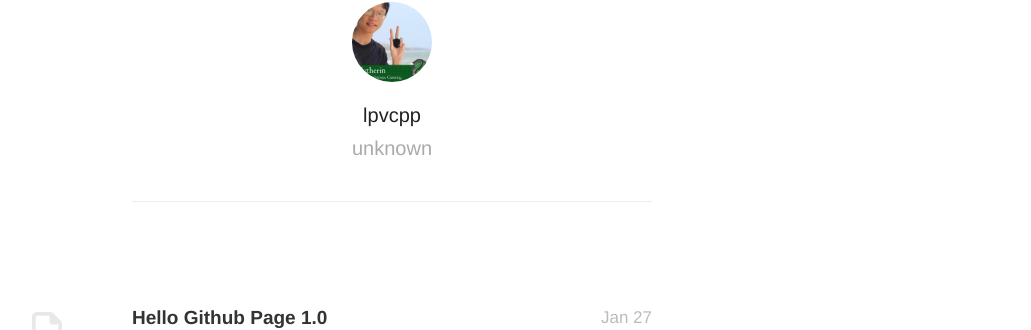
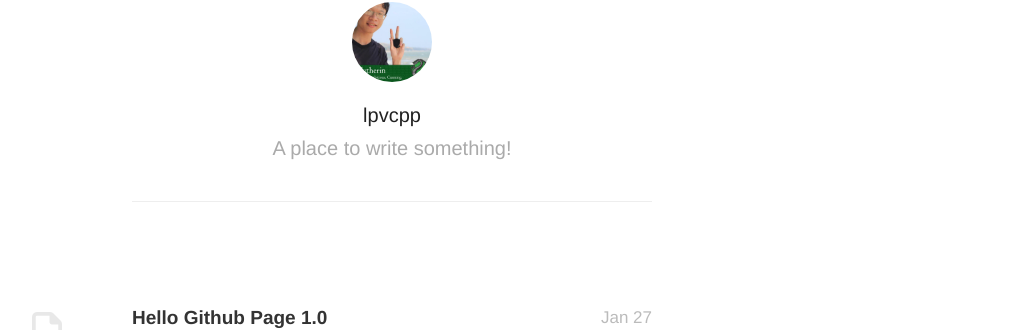
Before and after one commit to lpvcpp/lpvcpp.github.io, a Jekyll site: the page built from index.html, in a window 1280 px wide. Shown: the part 137-467 px from the top of the page, without its empty margins (248-1279 px from the left). Built offline with Jekyll 4.4.1, drawn with Linux system fonts in a browser that asks for light colours; nearby versions of some CDN libraries; the list of posts is cut into pages by our own code.

Commit message:
update post

```diff
--- a/_config.yml
+++ b/_config.yml
@@ -1,5 +1,5 @@
-name: Le Phong Vu
-description: unknown
+name: Le Phong Vu - Blog
+description: A place to write something!
 meta_description: "This is first line of description.
 This is the second line.
 Third line...
@@ -17,7 +17,7 @@
 google_analytics: 'UA-84558526-1'
 disqus: true
 disqus_shortname: 'lpvcpp-github-io'
-github_username: 'lpvcpp'
+github_username: 'lpvcpp/lpvcpp.github.io'
 
 # Details for the RSS feed generator
 url:            'https://lpvcpp.github.io'
```
